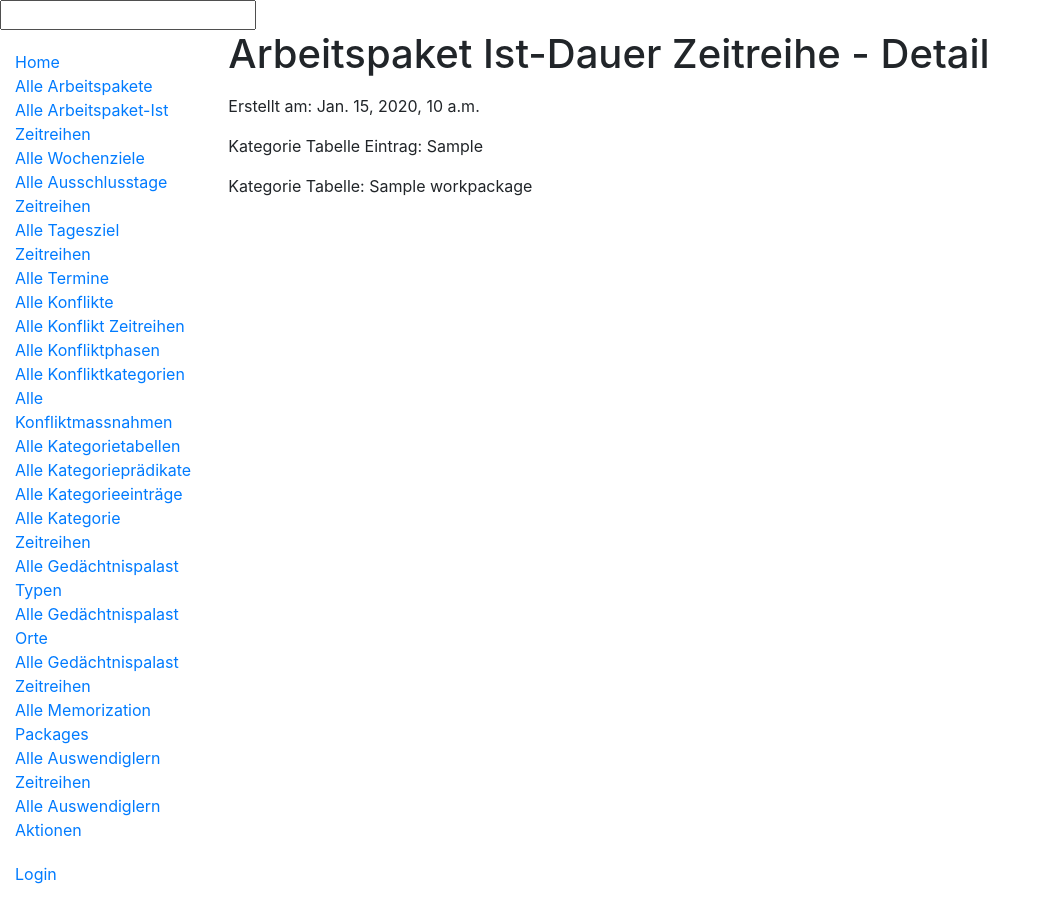
After one commit to mdn/django-locallibrary-tutorial, a Django app: page /catalog/t_workpackage_actual_duration_timeseries/1 in a window 1280 px wide. The commit adds this page. Shown: the whole page, without its empty margins (0-1050 px from the left). Run offline with Django 3.2, Linux system fonts and the light colour scheme; tables that the repository leaves empty hold one stand-in row (values such as "Sample post"); some libraries are stand-ins or nearby versions.

Commit message:
Arbeitspaket Ist-Zeitreihe hinzu

```diff
--- a/catalog/models.py
+++ b/catalog/models.py
@@ -197,15 +197,22 @@ class Book(models.Model):
         verbose_name = 'T_Workpackage'
 
 
-#HIER WETER:
 class T_Workpackage_Actual_Duration_Timeseries(models.Model):
     t_workpackage = models.ForeignKey('Book', on_delete=models.SET_NULL, null=True)
     measurement_datetime = models.DateTimeField(null=True, blank=True)
     measurement_type_start_or_stop = models.CharField(max_length=255, default='')
 
     class Meta:
+        ordering = ['measurement_datetime']
         db_table = 't_workpackage_actual_duration_timeseries'
 
+    def get_absolute_url(self):
+        """Returns the url to access a particular t_workpackage_actual_duration_timeseries instance."""
+        return reverse('t_workpackage_actual_duration_timeseries-detail', args=[str(self.id)])
+
+    def __str__(self):
+        """String for representing the Model object."""
+        return self.measurement_datetime
 
 
 
--- a/catalog/templates/base_generic.html
+++ b/catalog/templates/base_generic.html
@@ -38,6 +38,7 @@
   <ul class="sidebar-nav">
     <li><a href="{% url 'index' %}">Home</a></li>
     <li><a href="{% url 'books' %}">Alle Arbeitspakete</a></li>
+    <li><a href="{% url 't_workpackages_actual_duration_timeseries' %}">Alle Arbeitspaket-Ist Zeitreihen</a></li>
     <li><a href="{% url 'authors' %}">Alle Wochenziele</a></li>
     <li><a href="{% url 't_wt_is_excluded_from_dt_mp_assignment_on_weekdays_timeseries' %}">Alle Ausschlusstage Zeitreihen</a></li>
     <li><a href="{% url 't_day_targets_sequence_timeseries' %}">Alle Tagesziel Zeitreihen</a></li>
--- /dev/null
+++ b/catalog/templates/catalog/t_workpackage_actual_duration_timeseries_detail.html
@@ -0,0 +1,14 @@
+{% extends "base_generic.html" %}
+
+{% block content %}
+
+{% load app_filters %}
+<h1>Arbeitspaket Ist-Dauer Zeitreihe - Detail</h1>
+<p></p>
+<p> Erstellt am: {{t_workpackage_actual_duration_timeseries.measurement_datetime}} </p>
+<p> Kategorie Tabelle Eintrag: {{t_workpackage_actual_duration_timeseries.measurement_type_start_or_stop}} </p>
+<p> Kategorie Tabelle: {{t_workpackage_actual_duration_timeseries.t_workpackage}} </p>
+
+</div>
+
+{% endblock %}
--- a/catalog/urls.py
+++ b/catalog/urls.py
@@ -7,6 +7,8 @@ urlpatterns = [
     path('', views.index, name='index'),
     path('books/', views.BookListView.as_view(), name='books'),
     path('book/<int:pk>', views.BookDetailView.as_view(), name='book-detail'),
+    path('t_workpackages_actual_duration_timeseries/', views.T_Workpackage_Actual_Duration_TimeseriesListView.as_view(), name='t_workpackages_actual_duration_timeseries'),
+    path('t_workpackage_actual_duration_timeseries/<int:pk>', views.T_Workpackage_Actual_Duration_TimeseriesDetailView.as_view(), name='t_workpackage_actual_duration_timeseries-detail'),
     path('authors/', views.AuthorListView.as_view(), name='authors'),
     path('author/<int:pk>',
          views.AuthorDetailView.as_view(), name='author-detail'),
--- a/catalog/views.py
+++ b/catalog/views.py
@@ -2,7 +2,7 @@ from django.shortcuts import render
 
 # Create your views here.
 
-from .models import Book, Author, T_Wt_Is_Excluded_From_Dt_Mp_Assignment_On_Weekday_Timeseries, T_Day_Target_Sequence_Timeseries, BookInstance, Genre, T_Calendar, T_Conflict, T_Ausatemmuskulatur_Isnot_Entspannt_Dueto_Strategyrefinemt, T_Ausatemmuskulatur_Strategyrefinement_Conflict_Phase, T_Conflict_Strategy_Category, T_Conflict_Strategy_Category_Measure, T_Information_Item_Tobeoperationalized, T_Category_Table, T_Category_Table_Predicate_Asverb, T_Category_Table_Entry, T_Category_Timeseries, T_Memorization_Package_Memory_Palace_Or_Cards_Technique, T_Memory_Palace_Type, T_Memory_Palace_Type_Location, T_Memory_Palace_Type_Location_Packageassignment_Timeseries, T_Memory_Palace_Type_Location_Number, T_Memory_Palace_Type_Location_Daytime, T_Memory_Palace_Or_Cards_Memorization_Timeseries, T_Memory_Palace_Or_Cards_Memorization_Timeseries_Action
+from .models import Book, T_Workpackage_Actual_Duration_Timeseries, Author, T_Wt_Is_Excluded_From_Dt_Mp_Assignment_On_Weekday_Timeseries, T_Day_Target_Sequence_Timeseries, BookInstance, Genre, T_Calendar, T_Conflict, T_Ausatemmuskulatur_Isnot_Entspannt_Dueto_Strategyrefinemt, T_Ausatemmuskulatur_Strategyrefinement_Conflict_Phase, T_Conflict_Strategy_Category, T_Conflict_Strategy_Category_Measure, T_Information_Item_Tobeoperationalized, T_Category_Table, T_Category_Table_Predicate_Asverb, T_Category_Table_Entry, T_Category_Timeseries, T_Memorization_Package_Memory_Palace_Or_Cards_Technique, T_Memory_Palace_Type, T_Memory_Palace_Type_Location, T_Memory_Palace_Type_Location_Packageassignment_Timeseries, T_Memory_Palace_Type_Location_Number, T_Memory_Palace_Type_Location_Daytime, T_Memory_Palace_Or_Cards_Memorization_Timeseries, T_Memory_Palace_Or_Cards_Memorization_Timeseries_Action
 
 
 def index(request):
@@ -39,6 +39,16 @@ class BookListView(generic.ListView):
 class BookDetailView(generic.DetailView):
     """Generic class-based detail view for a book."""
     model = Book
+
+
+class T_Workpackage_Actual_Duration_TimeseriesListView(generic.ListView):
+    """Generic class-based view for a list of t_workpackages_actual_duration_timeseries."""
+    model = T_Workpackage_Actual_Duration_Timeseries
+    paginate_by = 10
+
+class T_Workpackage_Actual_Duration_TimeseriesDetailView(generic.DetailView):
+    """Generic class-based detail view for a t_workpackage_actual_duration_timeseries."""
+    model = T_Workpackage_Actual_Duration_Timeseries
 
 
 class AuthorListView(generic.ListView):
```
Also changed, not shown: catalog/templates/catalog/t_workpackage_actual_duration_timeseries_list.html (added, +20 -0 lines).
